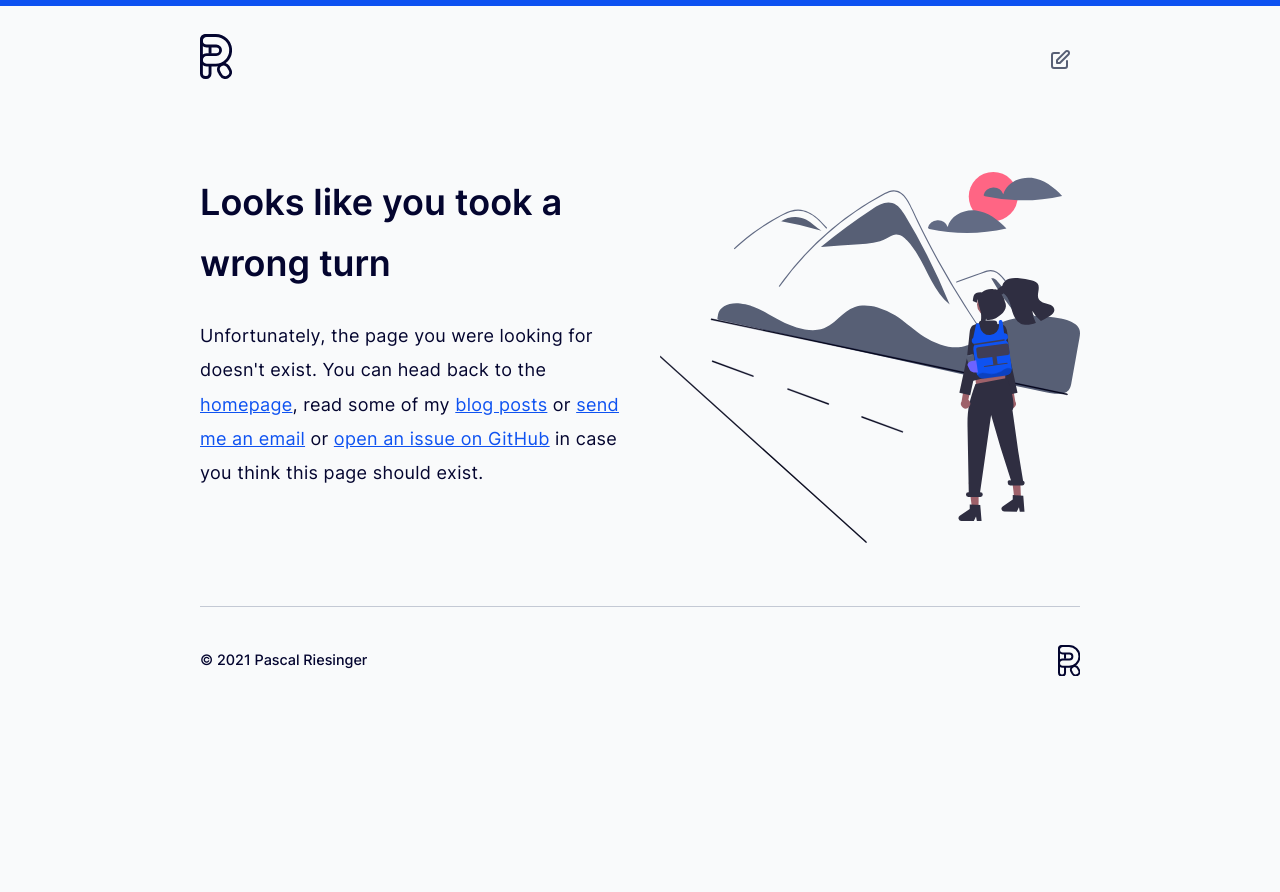
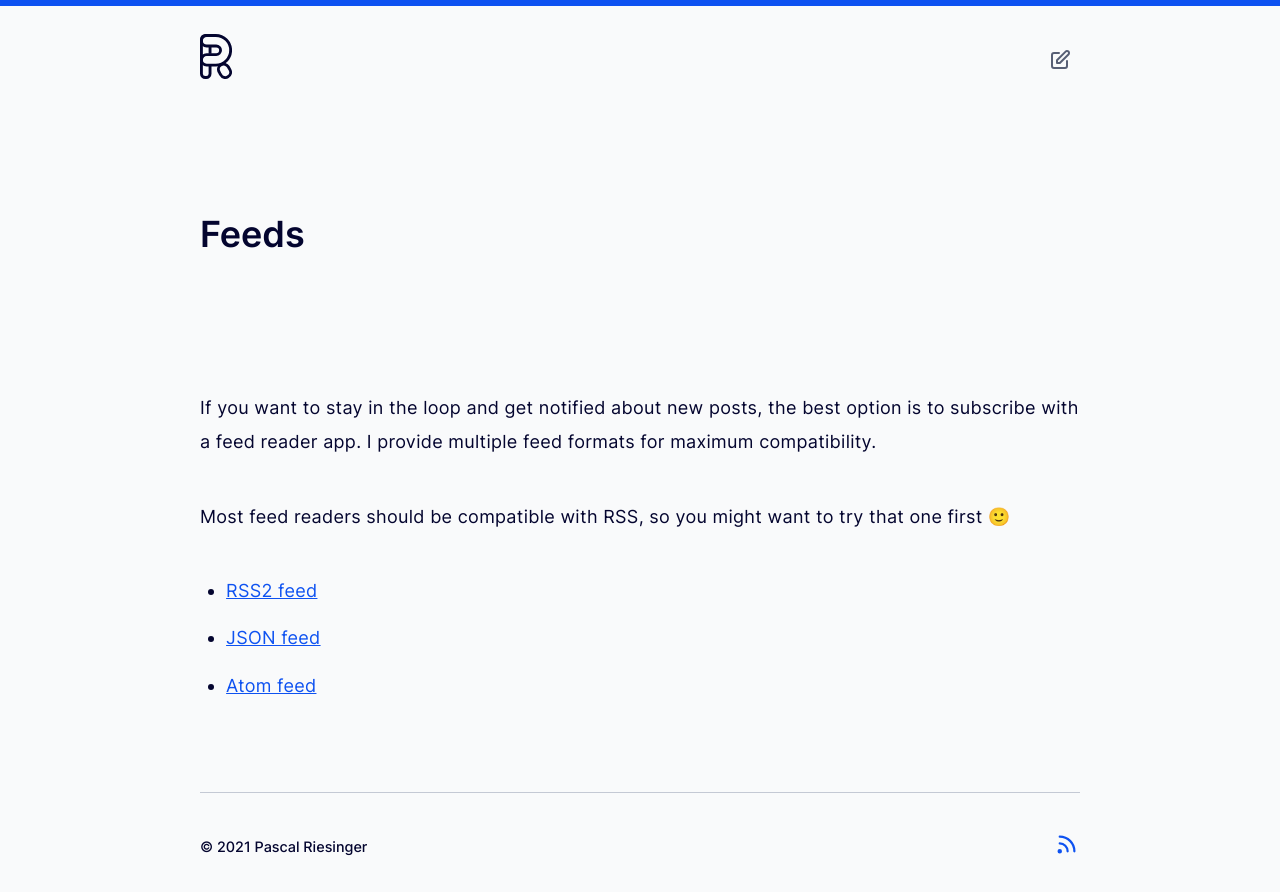
Before and after one commit to riesinger/website, a Next.js app: page /feeds in a window 1280 px wide. Before the commit this address had no page. Before the commit the page ends 800 px from the top, so only its background shows below. Built offline with nearby package versions, Linux system fonts and the light colour scheme.

Commit message:
Add feeds and link them

```diff
--- a/components/SiteFooter.tsx
+++ b/components/SiteFooter.tsx
@@ -1,6 +1,6 @@
 import styled from "@emotion/styled";
+import Link from "next/link";
 import Grid from "./Grid";
-import Logo from "./Logo";
 
 const StyledFooter = styled.footer`
   margin-top: 2rem;
@@ -29,6 +29,11 @@ const FooterContainer = styled.div`
   grid-column: 2;
 `;
 
+const StyledFeedIcon = styled.svg`
+  width: 1.5rem;
+  height: 1.5rem;
+`;
+
 const SiteFooter = () => {
   return (
     <StyledFooter>
@@ -37,7 +42,23 @@ const SiteFooter = () => {
           <StyledRule />
           <FooterContent>
             <span>&copy; {new Date().getFullYear()} Pascal Riesinger</span>
-            <Logo size="sm" />
+            <Link href="/feeds/">
+              <a>
+                <StyledFeedIcon
+                  fill="none"
+                  stroke="var(--riesinger-colors-brand)"
+                  viewBox="0 0 24 24"
+                  xmlns="http://www.w3.org/2000/svg"
+                >
+                  <path
+                    strokeLinecap="round"
+                    strokeLinejoin="round"
+                    strokeWidth={2}
+                    d="M6 5c7.18 0 13 5.82 13 13M6 11a7 7 0 017 7m-6 0a1 1 0 11-2 0 1 1 0 012 0z"
+                  />
+                </StyledFeedIcon>
+              </a>
+            </Link>
           </FooterContent>
         </FooterContainer>
       </Grid>
--- a/package.json
+++ b/package.json
@@ -6,13 +6,16 @@
     "dev": "next dev",
     "build": "next build",
     "start": "next start",
-    "lint": "next lint"
+    "lint": "next lint",
+    "generate-feeds": "ts-node ./lib/generateFeeds.ts",
+    "prebuild": "npm run generate-feeds"
   },
   "browserslist": "> 0.5%, last 2 versions, Firefox ESR, not dead, not op_mini all, not IE 11",
   "dependencies": {
     "@emotion/babel-plugin": "^11.3.0",
     "@emotion/react": "^11.5.0",
     "@emotion/styled": "^11.3.0",
+    "feed": "^4.2.2",
     "framer-motion": "^4.1.17",
     "gray-matter": "^4.0.3",
     "image-size": "^1.0.0",
@@ -26,6 +29,7 @@
     "remark-autolink-headings": "^7.0.1",
     "remark-slug": "^7.0.0",
     "slug": "^5.1.0",
+    "ts-node": "^10.4.0",
     "unist-util-find-after": "^4.0.0",
     "unist-util-visit-parents": "^5.1.0"
   },
--- /dev/null
+++ b/pages/feeds.tsx
@@ -0,0 +1,54 @@
+/** @jsxImportSource @emotion/react */
+import styled from "@emotion/styled";
+import { MainGrid } from "components/Grid";
+import Layout from "components/layout/Layout";
+
+const ButtonContainer = styled.div`
+  display: flex;
+  flex-wrap: wrap;
+  gap: 1ch;
+  margin-top: 3rem;
+`;
+
+const AboutSection = styled.div`
+  background: var(--riesinger-colors-emphasis);
+  grid-column: 1 / span 3;
+`;
+
+const AboutMeGrid = styled.div`
+  display: grid;
+  grid-template-columns: repeat(2, minmax(300px, 1fr));
+  column-gap: 2rem;
+`;
+
+export default function Feeds() {
+  return (
+    <Layout header footer>
+      <MainGrid>
+        <h1>Feeds</h1>
+        <section>
+          <p>
+            If you want to stay in the loop and get notified about new posts,
+            the best option is to subscribe with a feed reader app. I provide
+            multiple feed formats for maximum compatibility.
+          </p>
+          <p>
+            Most feed readers should be compatible with RSS, so you might want
+            to try that one first 🙂
+          </p>
+          <ul>
+            <li>
+              <a href="/feeds/feed.xml">RSS2 feed</a>
+            </li>
+            <li>
+              <a href="/feeds/feed.json">JSON feed</a>
+            </li>
+            <li>
+              <a href="/feeds/atom.xml">Atom feed</a>
+            </li>
+          </ul>
+        </section>
+      </MainGrid>
+    </Layout>
+  );
+}
```
Also changed, not shown: lib/generateFeeds.ts (added, +68 -0 lines), tsconfig.json (+6 -1 lines), 2 other files (tests, documents, lock files or other folders).
